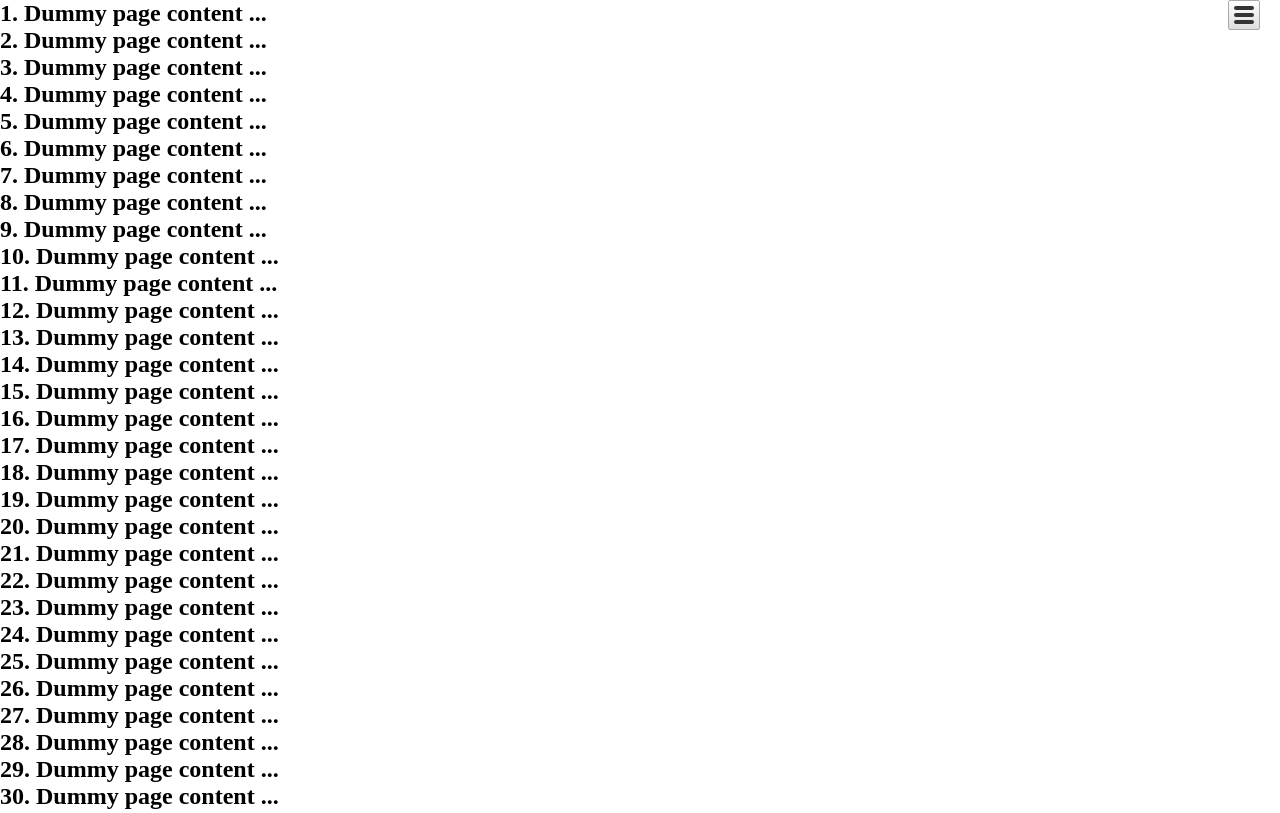
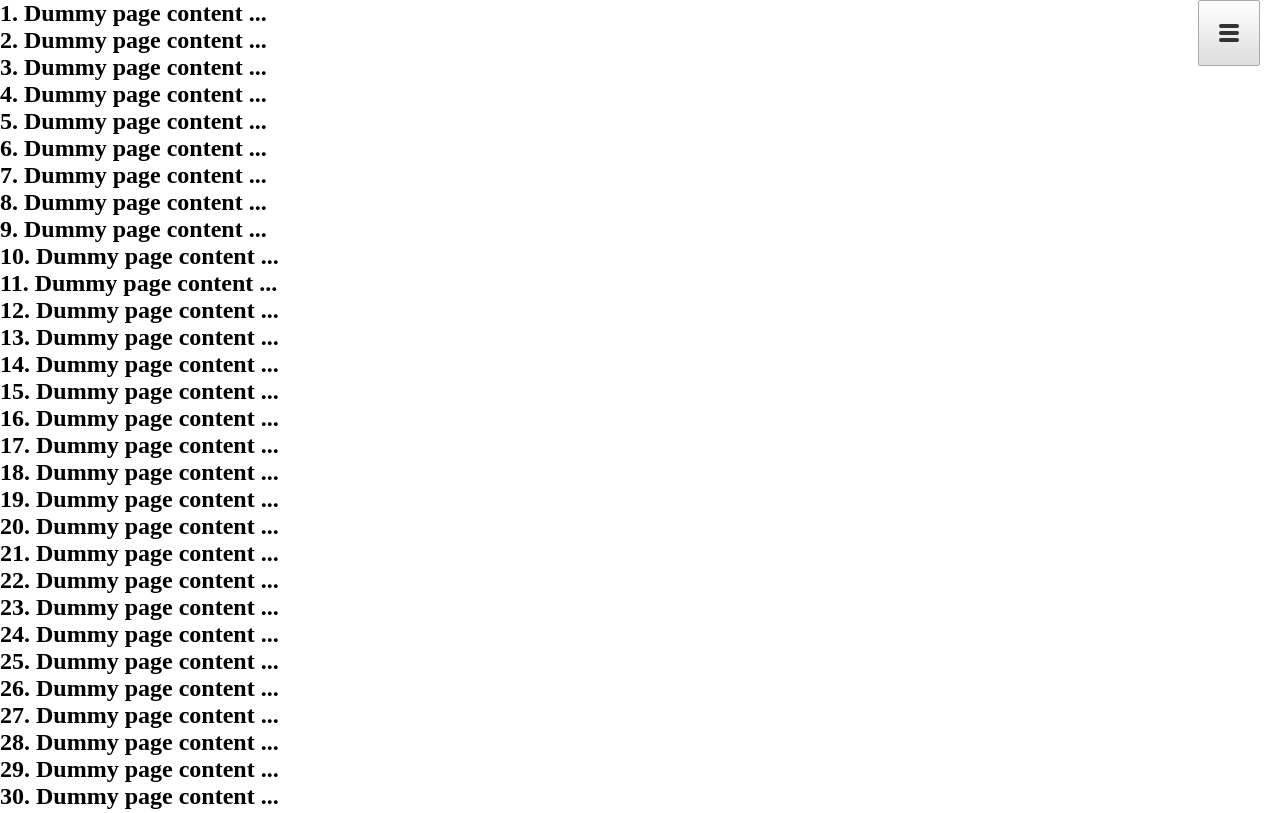
Before and after one commit to drili/hello-world, a plain HTML site: page js-control_panel_flyout_menu/index.html in a window 1280 px wide. Shown: the top 813 px of the page. Drawn offline with Linux system fonts and the light colour scheme; files that its build step writes are made by us from their sources; files whose address does not match are found by name.

Commit message:
* Test on laptop *

```diff
--- /dev/null
+++ b/js-control_panel_flyout_menu/component1/newtestcss.css
@@ -0,0 +1,4 @@
+#cpBtn {
+      background-color: #e9e9e9;
+      padding: 20px;
+}
--- a/js-control_panel_flyout_menu/index.html
+++ b/js-control_panel_flyout_menu/index.html
@@ -10,6 +10,7 @@
           <link rel="stylesheet" href="css/style.css">
           <script src="js/java.js" type="text/javascript"></script>
           <script type="text/javascript" src="includes/jquery-3.2.1.min.js"></script>
+          <link rel="stylesheet" href="newtestcss.css">
 
 </head>
 
```
Also changed, not shown: js-control_panel_flyout_menu/component1/newsass.scss (added).
